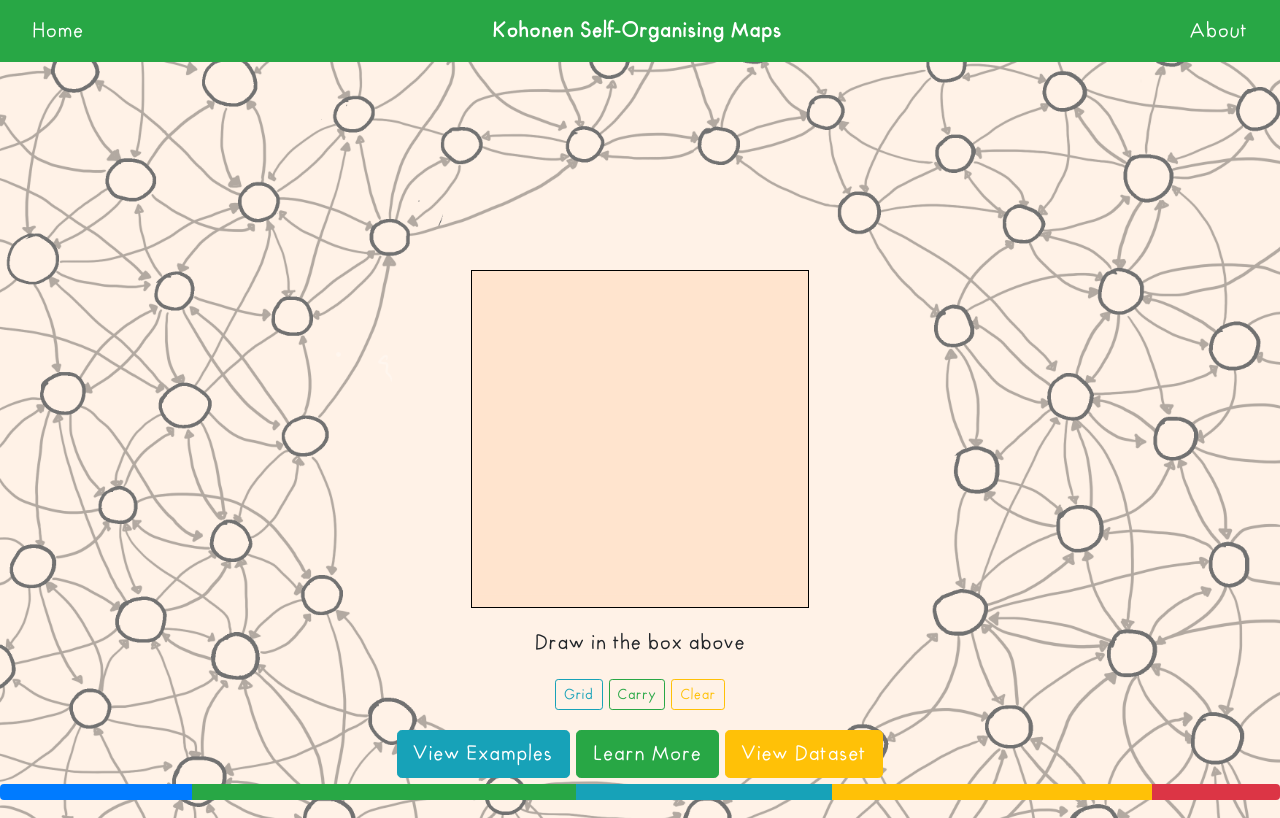
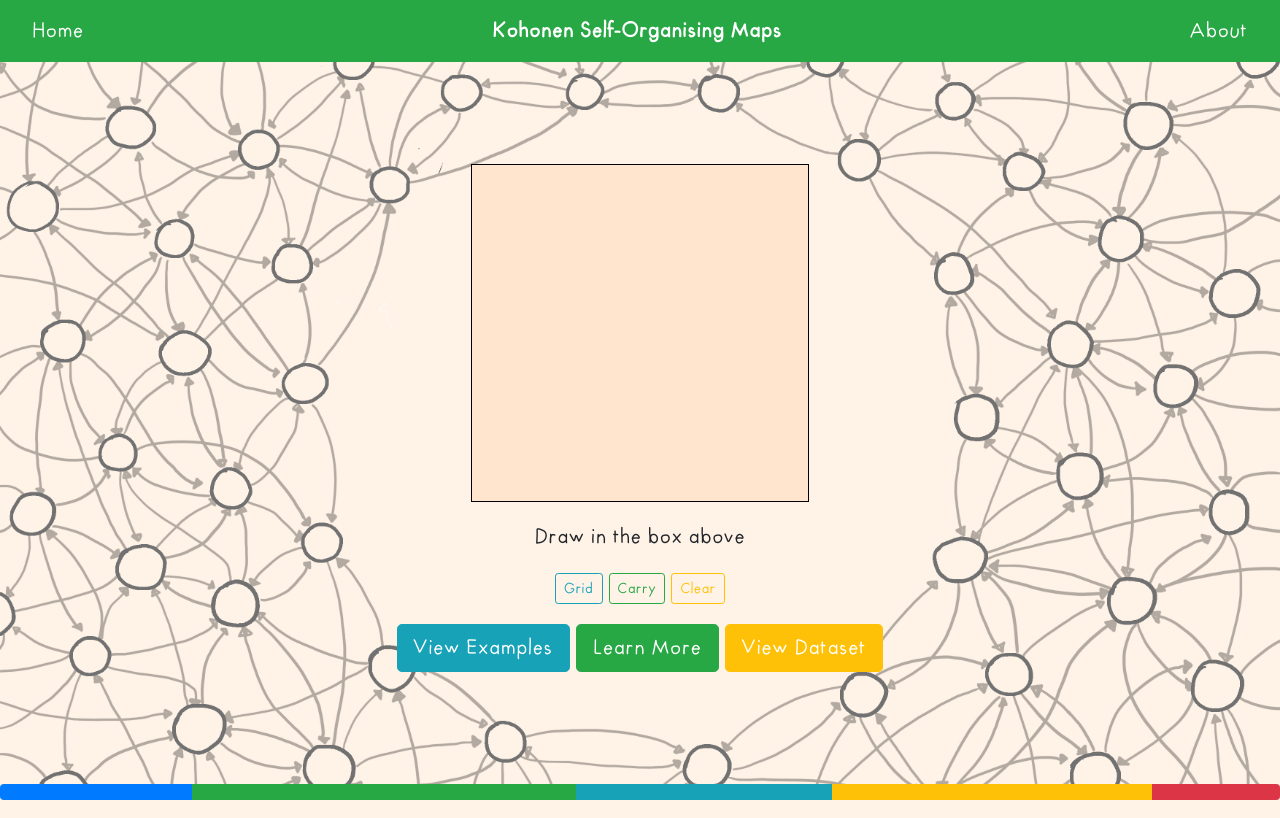
Before and after one commit to EklavyaFCB/EMNIST-Kohonen-JS, a plain HTML site: page index.html in a window 1280 px wide. Drawn offline with nearby package versions, Linux system fonts and the light colour scheme.

Commit message:
centered canvas

```diff
--- a/static/css/main.css
+++ b/static/css/main.css
@@ -15,7 +15,7 @@ Username: u5es2
 html {
   height: 100%;
   position: relative;
-    -webkit-tap-highlight-color: rgba(0, 0, 0, 0);
+  /*-webkit-tap-highlight-color: rgba(0, 0, 0, 0);*/
 }
 
 body {
@@ -23,19 +23,25 @@ body {
   /*font-family: 'Roboto', sans-serif;*/
   /*font-weight: 300;*/
 
+  margin:0;
+  padding:0;
+  height:100%;
+  min-height: 100%;
+
   background-image: url("../images/Net3.png");
-  /*background-repeat: repeat;*/
+  background-position: center;
   background-size: cover;
+  background-repeat: no-repeat;
+    -webkit-background-size:cover;
+    -moz-background-size:cover;
+    -o-background-size:cover;
 
   background-color: #fff2e7;
   font-family: 'FuturaHandwritten';
   font-weight:normal;
   font-style:normal;
   font-size: 20px;
-  margin:0;
-  padding:0;
-  height:100%;
-  min-height: 100%;
+
   overflow-x: hidden;
   /*overflow-y: hidden;*/
 }
@@ -106,9 +112,13 @@ b, strong{
 }
 
 .canvas {
-  padding-top: 250px;
-  width: 100%;
-  height: auto;
+  padding-top: 0px;
+  padding-left: 0;
+  padding-right: 0;
+  margin-top: 17.5%;
+  margin-left: auto;
+  margin-right: auto;
+  display: block;
 }
 
 #myCanvas {
```
Lines whose indentation alone changed are shown as unchanged.
